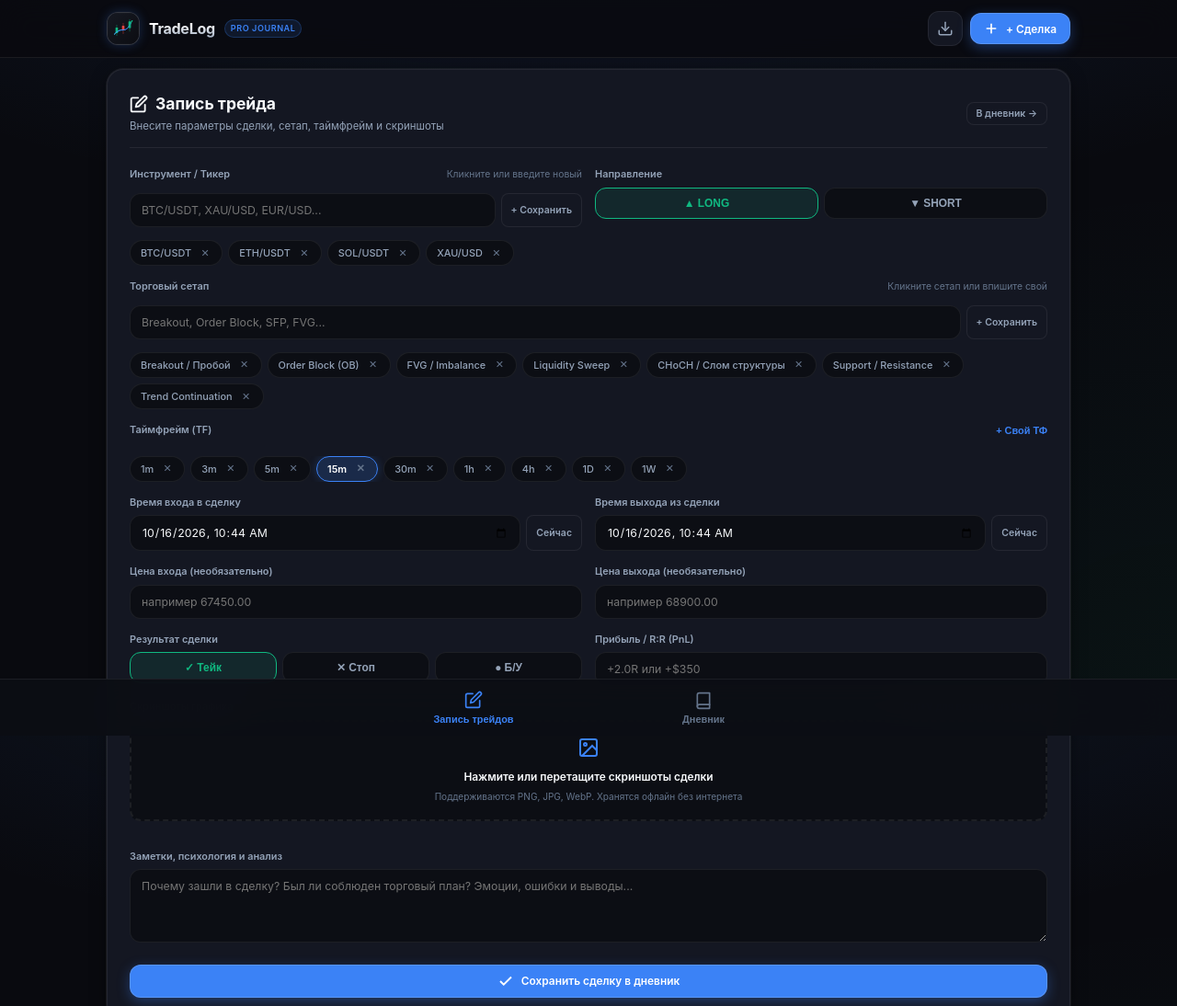
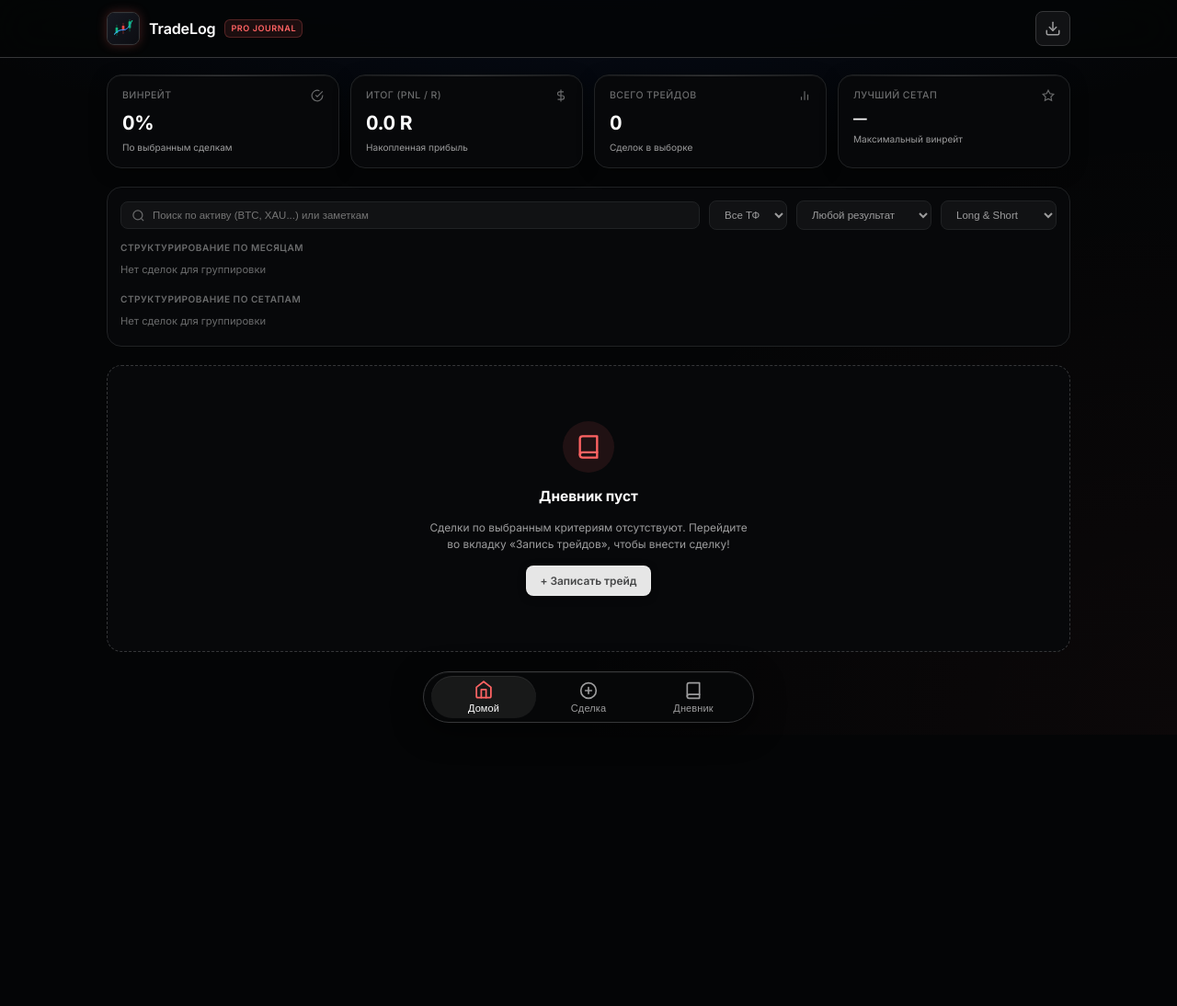
Before and after one commit to maga17mm-hub/TRADES, a plain HTML site: page index.html in a window 1280 px wide. Shown: the top 1094 px of the page at 92% size. After the commit the page ends 800 px from the top, so only its background shows below. Drawn offline with Linux system fonts and the light colour scheme.

Commit message:
feat: redesign to Raycast midnight coral theme, fix bottom navigation with Home tab, remove header button

```diff
--- a/css/style.css
+++ b/css/style.css
@@ -1,53 +1,75 @@
 /* ==========================================================================
-   TradeLog - Polar.sh / Refero Design System
-   Modern dark-mode fintech trading journal
+   TradeLog - Raycast Style Design System
+   Midnight command center, coral neon (#ff6363 on #040506)
    ========================================================================== */
 
 :root {
-  --bg-primary: #090a0f;
-  --bg-secondary: #0f1118;
-  --bg-card: #141722;
-  --bg-card-hover: #191d2c;
-  --bg-input: #0c0e14;
-  --bg-modal: #121520;
+  /* Raycast Color Tokens */
+  --color-void-black: #040506;
+  --color-ink: #07080a;
+  --color-obsidian: #111214;
+  --color-graphite: #1b1c1e;
+  --color-smoke: #6a6b6c;
+  --color-ash: #9c9c9d;
+  --color-mist: #e6e6e6;
+  --color-iron: #454647;
+  --color-slate: #2f3031;
+  --color-pure-white: #ffffff;
+  --color-coral-pulse: #ff6363;
+  --color-ember-hush: #452324;
+  --color-electric-sky: #63a1ff;
+  --color-cobalt-edge: #143ca3;
+  --color-deep-space: #02193b;
+  --color-info-blue: #56c2ff;
+  --color-success-green: #59d499;
 
-  --border-subtle: rgba(255, 255, 255, 0.07);
-  --border-medium: rgba(255, 255, 255, 0.14);
-  --border-focus: #3b82f6;
+  /* Semantic UI Mappings */
+  --bg-primary: var(--color-void-black);
+  --bg-secondary: var(--color-ink);
+  --bg-card: var(--color-ink);
+  --bg-card-hover: var(--color-obsidian);
+  --bg-input: var(--color-obsidian);
+  --bg-modal: var(--color-ink);
 
-  --text-primary: #f8fafc;
-  --text-secondary: #94a3b8;
-  --text-muted: #64748b;
-  --text-inverse: #090a0f;
+  --border-subtle: #202224;
+  --border-medium: #363739;
+  --border-focus: var(--color-coral-pulse);
 
-  --brand: #3b82f6;
-  --brand-hover: #2563eb;
-  --brand-glow: rgba(59, 130, 246, 0.25);
+  --text-primary: var(--color-pure-white);
+  --text-secondary: var(--color-ash);
+  --text-muted: var(--color-smoke);
+  --text-inverse: var(--color-void-black);
 
-  --win: #10b981;
-  --win-bg: rgba(16, 185, 129, 0.1);
-  --win-border: rgba(16, 185, 129, 0.28);
-  --win-glow: rgba(16, 185, 129, 0.2);
+  --brand: var(--color-coral-pulse);
+  --brand-hover: #ff7a7a;
+  --brand-glow: rgba(255, 99, 99, 0.25);
 
-  --loss: #f43f5e;
-  --loss-bg: rgba(244, 63, 94, 0.1);
-  --loss-border: rgba(244, 63, 94, 0.28);
-  --loss-glow: rgba(244, 63, 94, 0.2);
+  --win: var(--color-success-green);
+  --win-bg: rgba(89, 212, 153, 0.1);
+  --win-border: rgba(89, 212, 153, 0.28);
+  --win-glow: rgba(89, 212, 153, 0.2);
 
-  --be: #94a3b8;
-  --be-bg: rgba(148, 163, 184, 0.1);
-  --be-border: rgba(148, 163, 184, 0.25);
+  --loss: var(--color-coral-pulse);
+  --loss-bg: rgba(255, 99, 99, 0.1);
+  --loss-border: rgba(255, 99, 99, 0.28);
+  --loss-glow: rgba(255, 99, 99, 0.2);
+
+  --be: var(--color-ash);
+  --be-bg: rgba(156, 156, 157, 0.1);
+  --be-border: rgba(156, 156, 157, 0.25);
 
   --radius-sm: 8px;
-  --radius-md: 12px;
-  --radius-lg: 18px;
+  --radius-md: 8px;
+  --radius-lg: 16px;
+  --radius-xl: 20px;
   --radius-full: 9999px;
 
-  --font-main: -apple-system, BlinkMacSystemFont, "Inter", "SF Pro Text", "Segoe UI", Roboto, sans-serif;
-  --font-mono: "SF Mono", "Fira Code", "Consolas", monospace;
+  --font-main: 'Inter', ui-sans-serif, system-ui, -apple-system, BlinkMacSystemFont, "Segoe UI", Roboto, sans-serif;
+  --font-mono: 'GeistMono', 'JetBrains Mono', ui-monospace, Menlo, Monaco, Consolas, monospace;
 
-  --shadow-card: 0 4px 20px -2px rgba(0, 0, 0, 0.45), 0 0 0 1px var(--border-subtle);
-  --shadow-modal: 0 25px 60px -15px rgba(0, 0, 0, 0.8), 0 0 0 1px var(--border-medium);
+  --shadow-key: rgba(255, 255, 255, 0.05) 0px 1px 0px 0px inset, rgba(255, 255, 255, 0.2) 0px 0px 0px 1px, rgba(0, 0, 0, 0.2) 0px -1px 0px 0px inset;
+  --shadow-card: rgba(0, 0, 0, 0.4) 0px 4px 20px -2px, rgba(255, 255, 255, 0.04) 0px 1px 0px 0px inset;
+  --shadow-modal: rgba(0, 0, 0, 0.85) 0px 25px 60px -15px, 0 0 0 1px var(--border-medium);
 
   --safe-top: env(safe-area-inset-top, 0px);
   --safe-bottom: env(safe-area-inset-bottom, 0px);
@@ -63,7 +85,7 @@
 
 html, body {
   min-height: 100%;
-  background-color: var(--bg-primary);
+  background-color: var(--color-void-black);
   color: var(--text-primary);
   font-family: var(--font-main);
   font-size: 14px;
@@ -75,12 +97,12 @@ html, body {
 
 body {
   background-image:
-    radial-gradient(ellipse 80% 50% at 50% -20%, rgba(59, 130, 246, 0.12), transparent),
-    radial-gradient(circle at 100% 100%, rgba(16, 185, 129, 0.05), transparent 40%);
+    radial-gradient(ellipse 90% 45% at 50% -10%, rgba(20, 60, 163, 0.16), transparent 70%),
+    radial-gradient(circle at 100% 100%, rgba(255, 99, 99, 0.03), transparent 45%);
   background-attachment: fixed;
   display: flex;
   flex-direction: column;
-  padding-bottom: calc(80px + var(--safe-bottom));
+  padding-bottom: calc(90px + var(--safe-bottom));
 }
 
 /* Layout Container */
@@ -96,10 +118,10 @@ body {
   position: sticky;
   top: 0;
   z-index: 40;
-  background: rgba(9, 10, 15, 0.78);
-  backdrop-filter: blur(16px);
-  -webkit-backdrop-filter: blur(16px);
-  border-bottom: 1px solid var(--border-subtle);
+  background: rgba(4, 5, 6, 0.82);
+  backdrop-filter: blur(20px);
+  -webkit-backdrop-filter: blur(20px);
+  border-bottom: 1px solid var(--border-medium);
   padding-top: calc(12px + var(--safe-top));
   padding-bottom: 12px;
 }
@@ -122,7 +144,7 @@ body {
 .brand-icon-wrapper {
   width: 36px;
   height: 36px;
-  border-radius: var(--radius-md);
+  border-radius: var(--radius-sm);
   overflow: hidden;
   box-shadow: 0 0 12px var(--brand-glow);
   display: flex;
@@ -140,22 +162,20 @@ body {
 
 .brand-text h1 {
   font-size: 1.15rem;
-  font-weight: 700;
-  letter-spacing: -0.02em;
-  background: linear-gradient(180deg, #ffffff 30%, #94a3b8 100%);
-  -webkit-background-clip: text;
-  -webkit-text-fill-color: transparent;
+  font-weight: 600;
+  letter-spacing: -0.01em;
+  color: var(--color-pure-white);
 }
 
 .brand-badge {
   font-size: 0.65rem;
   text-transform: uppercase;
   letter-spacing: 0.06em;
-  color: var(--brand);
-  background: rgba(59, 130, 246, 0.12);
+  color: var(--color-coral-pulse);
+  background: rgba(255, 99, 99, 0.1);
   padding: 2px 6px;
-  border-radius: var(--radius-full);
-  border: 1px solid rgba(59, 130, 246, 0.25);
+  border-radius: 6px;
+  border: 1px solid rgba(255, 99, 99, 0.25);
   font-weight: 600;
 }
 
@@ -173,8 +193,8 @@ body {
   gap: 8px;
   padding: 8px 14px;
   font-size: 0.85rem;
-  font-weight: 600;
-  border-radius: var(--radius-md);
+  font-weight: 500;
+  border-radius: var(--radius-sm);
   border: 1px solid transparent;
   cursor: pointer;
   transition: all 0.18s ease;
@@ -183,31 +203,34 @@ body {
 }
 
 .btn:active {
-  transform: scale(0.97);
+  transform: scale(0.98);
 }
 
+/* Raycast Neutral Filled Action (Mist #e6e6e6 fill, Iron #454647 text) */
 .btn-primary {
-  background: #3b82f6;
-  color: #ffffff;
-  box-shadow: 0 4px 14px rgba(59, 130, 246, 0.35);
-  border: 1px solid rgba(255, 255, 255, 0.15);
+  background: var(--color-mist);
+  color: var(--color-iron);
+  box-shadow: 0 2px 8px rgba(0, 0, 0, 0.35), rgba(255, 255, 255, 0.15) 0px 1px 0px 0px inset;
+  border: 1px solid rgba(255, 255, 255, 0.2);
+  font-weight: 600;
 }
 
 .btn-primary:hover {
-  background: #2563eb;
-  box-shadow: 0 6px 18px rgba(59, 130, 246, 0.45);
+  background: var(--color-pure-white);
+  color: #1b1c1e;
+  box-shadow: 0 4px 14px rgba(255, 255, 255, 0.2);
 }
 
 .btn-secondary {
-  background: var(--bg-card);
-  color: var(--text-secondary);
-  border: 1px solid var(--border-subtle);
+  background: var(--color-obsidian);
+  color: var(--color-ash);
+  border: 1px solid var(--border-medium);
 }
 
 .btn-secondary:hover {
-  background: var(--bg-card-hover);
-  color: var(--text-primary);
-  border-color: var(--border-medium);
+  background: var(--color-graphite);
+  color: var(--color-pure-white);
+  border-color: var(--color-smoke);
 }
 
 .btn-icon-only {
@@ -430,11 +453,11 @@ body {
 }
 
 .pill-item.active {
-  background: rgba(59, 130, 246, 0.15);
+  background: rgba(255, 99, 99, 0.12);
   color: #ffffff;
-  border-color: rgba(59, 130, 246, 0.45);
+  border-color: rgba(255, 99, 99, 0.4);
   font-weight: 600;
-  box-shadow: 0 0 10px rgba(59, 130, 246, 0.15);
+  box-shadow: 0 0 10px rgba(255, 99, 99, 0.15);
 }
 
 .pill-badge {
@@ -446,7 +469,7 @@ body {
 }
 
 .pill-item.active .pill-badge {
-  background: rgba(59, 130, 246, 0.35);
+  background: rgba(255, 99, 99, 0.3);
   color: #ffffff;
 }
 
@@ -797,11 +820,11 @@ body {
   width: 56px;
   height: 56px;
   border-radius: var(--radius-full);
-  background: rgba(59, 130, 246, 0.1);
+  background: rgba(255, 99, 99, 0.1);
   display: flex;
   align-items: center;
   justify-content: center;
-  color: var(--brand);
+  color: var(--color-coral-pulse);
 }
 
 .empty-title {
@@ -826,10 +849,10 @@ body {
   width: 54px;
   height: 54px;
   border-radius: var(--radius-full);
-  background: #3b82f6;
-  color: #fff;
-  border: none;
-  box-shadow: 0 8px 24px rgba(59, 130, 246, 0.5);
+  background: var(--color-mist);
+  color: var(--color-iron);
+  border: 1px solid rgba(255, 255, 255, 0.2);
+  box-shadow: 0 4px 18px rgba(0, 0, 0, 0.4);
   display: flex;
   align-items: center;
   justify-content: center;
@@ -1100,7 +1123,7 @@ body {
 
 .image-upload-zone:hover, .image-upload-zone.dragover {
   border-color: var(--brand);
-  background: rgba(59, 130, 246, 0.05);
+  background: rgba(255, 99, 99, 0.05);
 }
 
 .upload-icon {
@@ -1219,8 +1242,8 @@ body {
 
 /* Install PWA Prompt Banner */
 .install-banner {
-  background: linear-gradient(90deg, rgba(59, 130, 246, 0.15), rgba(16, 185, 129, 0.15));
-  border: 1px solid rgba(59, 130, 246, 0.3);
+  background: linear-gradient(90deg, rgba(255, 99, 99, 0.12), rgba(89, 212, 153, 0.12));
+  border: 1px solid rgba(255, 99, 99, 0.25);
   border-radius: var(--radius-md);
   padding: 10px 14px;
   display: flex;
@@ -1274,30 +1297,40 @@ body {
 }
 
 /* ==========================================================================
-   Bottom Navigation Bar & Tab Views
+   Bottom Navigation Bar (Raycast Floating Glass Pill)
    ========================================================================== */
 .bottom-nav {
   position: fixed;
-  bottom: 0;
+  bottom: 14px;
   left: 0;
   right: 0;
-  height: 62px;
-  background: rgba(12, 14, 21, 0.95);
-  backdrop-filter: blur(20px);
-  -webkit-backdrop-filter: blur(20px);
-  border-top: 1px solid var(--border-subtle);
   display: flex;
   justify-content: center;
   align-items: center;
   z-index: 90;
+  pointer-events: none;
+  padding: 0 16px;
   padding-bottom: var(--safe-bottom);
 }
 
 .bottom-nav-inner {
+  pointer-events: auto;
   display: flex;
+  align-items: center;
+  justify-content: space-between;
   width: 100%;
-  max-width: 500px;
-  height: 100%;
+  max-width: 360px;
+  height: 56px;
+  background: rgba(7, 8, 10, 0.88);
+  backdrop-filter: blur(48px);
+  -webkit-backdrop-filter: blur(48px);
+  border: 1px solid var(--border-medium);
+  border-radius: var(--radius-full);
+  padding: 4px 8px;
+  box-shadow:
+    rgba(0, 0, 0, 0.6) 0px 8px 32px 0px,
+    rgba(255, 255, 255, 0.05) 0px 1px 0px 0px inset,
+    rgba(0, 0, 0, 0.2) 0px -1px 0px 0px inset;
 }
 
 .bottom-nav-item {
@@ -1306,33 +1339,39 @@ body {
   flex-direction: column;
   align-items: center;
   justify-content: center;
-  gap: 4px;
+  gap: 3px;
   height: 100%;
   background: none;
   border: none;
-  color: var(--text-muted);
+  border-radius: var(--radius-full);
+  color: var(--color-ash);
   cursor: pointer;
-  transition: all 0.2s ease;
-  font-size: 0.78rem;
-  font-weight: 600;
+  transition: all 0.18s cubic-bezier(0.16, 1, 0.3, 1);
+  font-size: 11px;
+  font-weight: 500;
+  letter-spacing: 0.01em;
+  white-space: nowrap;
   user-select: none;
+  padding: 4px 10px;
 }
 
 .bottom-nav-item svg {
-  transition: transform 0.2s ease, stroke 0.2s ease;
+  transition: transform 0.18s cubic-bezier(0.16, 1, 0.3, 1), stroke 0.18s ease;
 }
 
 .bottom-nav-item:hover {
-  color: var(--text-secondary);
+  color: var(--color-pure-white);
 }
 
 .bottom-nav-item.active {
-  color: var(--brand);
+  color: var(--color-pure-white);
+  background: rgba(255, 255, 255, 0.07);
+  box-shadow: rgba(255, 255, 255, 0.08) 0px 1px 0px 0px inset;
 }
 
 .bottom-nav-item.active svg {
-  stroke: var(--brand);
-  transform: translateY(-1px);
+  stroke: var(--color-coral-pulse);
+  transform: translateY(-1px) scale(1.05);
 }
 
 .tab-view {
@@ -1420,11 +1459,11 @@ body {
 }
 
 .preset-chip.active {
-  background: rgba(59, 130, 246, 0.18);
+  background: rgba(255, 99, 99, 0.15);
   border-color: var(--brand);
   color: #fff;
   font-weight: 600;
-  box-shadow: 0 0 10px rgba(59, 130, 246, 0.25);
+  box-shadow: 0 0 10px rgba(255, 99, 99, 0.25);
 }
 
 .preset-chip-del {
--- a/index.html
+++ b/index.html
@@ -7,7 +7,7 @@
 
   <!-- PWA & Mobile Meta Tags -->
   <link rel="manifest" href="./manifest.json">
-  <meta name="theme-color" content="#090a0f">
+  <meta name="theme-color" content="#040506">
   <meta name="apple-mobile-web-app-capable" content="yes">
   <meta name="apple-mobile-web-app-status-bar-style" content="black-translucent">
   <meta name="apple-mobile-web-app-title" content="TradeLog">
@@ -48,21 +48,13 @@
               <line x1="12" y1="15" x2="12" y2="3"></line>
             </svg>
           </button>
-
-          <button class="btn btn-primary" onclick="switchTab('record')">
-            <svg width="16" height="16" viewBox="0 0 24 24" fill="none" stroke="currentColor" stroke-width="2.5" stroke-linecap="round" stroke-linejoin="round">
-              <line x1="12" y1="5" x2="12" y2="19"></line>
-              <line x1="5" y1="12" x2="19" y2="12"></line>
-            </svg>
-            <span>+ Сделка</span>
-          </button>
         </div>
       </div>
 
       <!-- PWA Install Banner (appears when installable) -->
       <div id="pwaInstallBanner" class="install-banner" style="display: none;">
         <div class="install-text">
-          <svg width="18" height="18" viewBox="0 0 24 24" fill="none" stroke="#3b82f6" stroke-width="2">
+          <svg width="18" height="18" viewBox="0 0 24 24" fill="none" stroke="#ff6363" stroke-width="2">
             <rect x="5" y="2" width="14" height="20" rx="2" ry="2"></rect>
             <line x1="12" y1="18" x2="12.01" y2="18"></line>
           </svg>
@@ -369,14 +361,22 @@
        ========================================================================== -->
   <nav class="bottom-nav">
     <div class="bottom-nav-inner">
-      <button type="button" class="bottom-nav-item active" id="navBtnRecord" onclick="switchTab('record')">
+      <button type="button" class="bottom-nav-item active" id="navBtnHome" onclick="switchTab('home')" title="Главная">
         <svg width="20" height="20" viewBox="0 0 24 24" fill="none" stroke="currentColor" stroke-width="2" stroke-linecap="round" stroke-linejoin="round">
-          <path d="M11 4H4a2 2 0 0 0-2 2v14a2 2 0 0 0 2 2h14a2 2 0 0 0 2-2v-7"></path>
-          <path d="M18.5 2.5a2.121 2.121 0 0 1 3 3L12 15l-4 1 1-4 9.5-9.5z"></path>
+          <path d="M3 9l9-7 9 7v11a2 2 0 0 1-2 2H5a2 2 0 0 1-2-2z"></path>
+          <polyline points="9 22 9 12 15 12 15 22"></polyline>
         </svg>
-        <span>Запись трейдов</span>
+        <span>Домой</span>
       </button>
-      <button type="button" class="bottom-nav-item" id="navBtnJournal" onclick="switchTab('journal')">
+      <button type="button" class="bottom-nav-item" id="navBtnRecord" onclick="switchTab('record')" title="Новая сделка">
+        <svg width="20" height="20" viewBox="0 0 24 24" fill="none" stroke="currentColor" stroke-width="2" stroke-linecap="round" stroke-linejoin="round">
+          <circle cx="12" cy="12" r="10"></circle>
+          <line x1="12" y1="8" x2="12" y2="16"></line>
+          <line x1="8" y1="12" x2="16" y2="12"></line>
+        </svg>
+        <span>Сделка</span>
+      </button>
+      <button type="button" class="bottom-nav-item" id="navBtnJournal" onclick="switchTab('journal')" title="Дневник сделок">
         <svg width="20" height="20" viewBox="0 0 24 24" fill="none" stroke="currentColor" stroke-width="2" stroke-linecap="round" stroke-linejoin="round">
           <path d="M4 19.5A2.5 2.5 0 0 1 6.5 17H20"></path>
           <path d="M6.5 2H20v20H6.5A2.5 2.5 0 0 1 4 19.5v-15A2.5 2.5 0 0 1 6.5 2z"></path>
--- a/js/app.js
+++ b/js/app.js
@@ -24,6 +24,7 @@ let deferredInstallPrompt = null;
 // DOM Elements - Tabs & Nav
 const tabRecordView = document.getElementById('tabRecordView');
 const tabJournalView = document.getElementById('tabJournalView');
+const navBtnHome = document.getElementById('navBtnHome');
 const navBtnRecord = document.getElementById('navBtnRecord');
 const navBtnJournal = document.getElementById('navBtnJournal');
 
@@ -75,15 +76,14 @@ document.addEventListener('DOMContentLoaded', async () => {
   // Load trades from DB
   await refreshTrades();
 
-  // Restore active tab (default to 'record' if no trades yet, else last chosen)
+  // Restore active tab (default to 'home' or saved tab)
   const savedTab = localStorage.getItem('tradelog_active_tab');
-  if (savedTab === 'journal') {
+  if (savedTab === 'record') {
+    switchTab('record');
+  } else if (savedTab === 'journal') {
     switchTab('journal');
-  } else if (savedTab === 'record') {
-    switchTab('record');
   } else {
-    // If user has trades, show journal; if brand new/empty, show record view
-    switchTab(allTrades.length > 0 ? 'journal' : 'record');
+    switchTab('home');
   }
 });
 
@@ -101,23 +101,41 @@ function registerServiceWorker() {
 }
 
 /**
- * Tab Navigation (Запись трейдов <-> Дневник)
+ * Tab Navigation (Домой <-> Сделка <-> Дневник)
  */
 function switchTab(tabName) {
   if (tabName === 'record') {
     tabRecordView.style.display = 'block';
     tabJournalView.style.display = 'none';
-    navBtnRecord.classList.add('active');
-    navBtnJournal.classList.remove('active');
+    if (navBtnHome) navBtnHome.classList.remove('active');
+    if (navBtnRecord) navBtnRecord.classList.add('active');
+    if (navBtnJournal) navBtnJournal.classList.remove('active');
     localStorage.setItem('tradelog_active_tab', 'record');
     window.scrollTo({ top: 0, behavior: 'smooth' });
     renderAllPresetPills();
-  } else {
+  } else if (tabName === 'journal') {
     tabRecordView.style.display = 'none';
     tabJournalView.style.display = 'block';
-    navBtnRecord.classList.remove('active');
-    navBtnJournal.classList.add('active');
+    if (navBtnHome) navBtnHome.classList.remove('active');
+    if (navBtnRecord) navBtnRecord.classList.remove('active');
+    if (navBtnJournal) navBtnJournal.classList.add('active');
     localStorage.setItem('tradelog_active_tab', 'journal');
+    updateAnalytics();
+    renderMonthPills();
+    renderSetupPills();
+    renderTradesFeed();
+    const feed = document.getElementById('tradesFeed');
+    if (feed) {
+      feed.scrollIntoView({ behavior: 'smooth', block: 'start' });
+    }
+  } else {
+    // 'home' tab
+    tabRecordView.style.display = 'none';
+    tabJournalView.style.display = 'block';
+    if (navBtnHome) navBtnHome.classList.add('active');
+    if (navBtnRecord) navBtnRecord.classList.remove('active');
+    if (navBtnJournal) navBtnJournal.classList.remove('active');
+    localStorage.setItem('tradelog_active_tab', 'home');
     window.scrollTo({ top: 0, behavior: 'smooth' });
     updateAnalytics();
     renderMonthPills();
--- a/sw.js
+++ b/sw.js
@@ -1,4 +1,4 @@
-const CACHE_NAME = 'tradelog-v2';
+const CACHE_NAME = 'tradelog-v3';
 const ASSETS_TO_CACHE = [
   './',
   './index.html',
```
Also changed, not shown: manifest.json.
